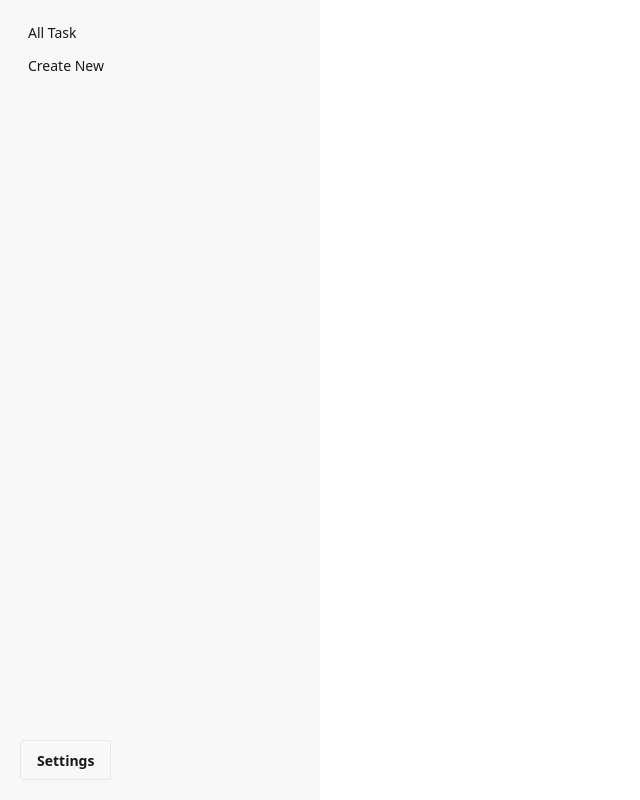
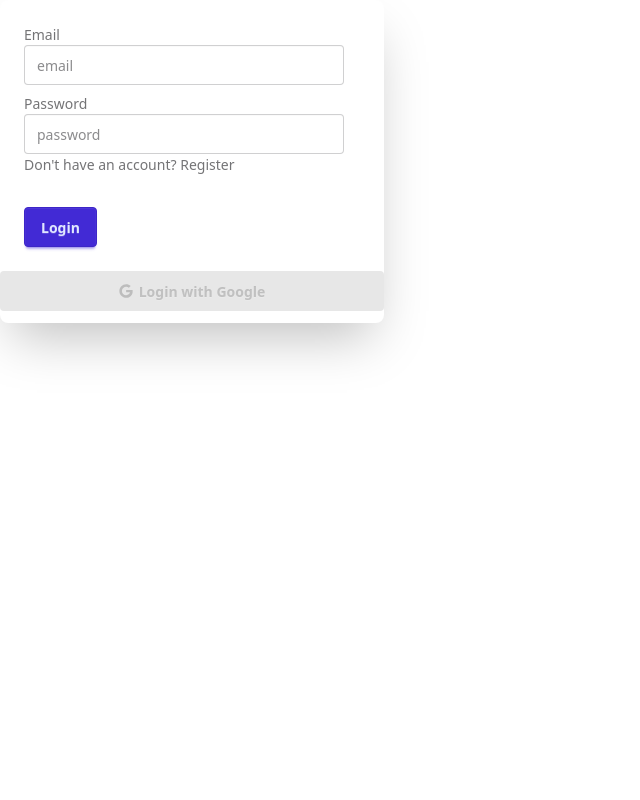
Before and after one commit to DKAbir111/Developer-Look-Client, a React (Vite) app: page / in a window 1280 px wide. Shown: the whole page, without its empty margins (0-640 px from the left). Built offline with nearby package versions, Linux system fonts and the light colour scheme; no server answers.

Commit message:
modify some route

```diff
--- a/src/components/Sidebar.jsx
+++ b/src/components/Sidebar.jsx
@@ -1,9 +1,11 @@
 import { Link } from "react-router-dom"
 import { RiMenuFold2Line } from "react-icons/ri";
 import useGoogleCalendar from "../hooks/useGoogleCalender";
+import { useContext } from "react";
+import AuthContext from "../context/AuthContext";
 export default function Sidebar() {
-    const { handleAuthClick, gapiLoaded, gisLoaded, events } = useGoogleCalendar();
-    console.log(events)
+    const { handleAuthClick, gapiLoaded, gisLoaded } = useGoogleCalendar();
+    const { logOut } = useContext(AuthContext)
     return (
         <div className="drawer lg:drawer-open relative min-h-screen">
             <input id="my-drawer-2" type="checkbox" className="drawer-toggle" />
@@ -18,15 +20,18 @@ export default function Sidebar() {
                 <ul className="menu bg-base-200 text-base-content min-h-full w-80 p-4 flex justify-between">
                     {/* Sidebar content here */}
                     <div>
-                        <li><Link to={'/all-task'}>All Task</Link></li>
-                        <li><Link to={'/add-task'}>Create New</Link></li>
+                        <li><Link to={'/task'}>All Task</Link></li>
+                        <li><Link to={'/task/add'}>Create New</Link></li>
                     </div>
 
                     <div className="dropdown dropdown-top">
                         <div tabIndex={0} role="button" className="btn m-1"> Settings</div>
                         <ul tabIndex={0} className="dropdown-content menu bg-base-100 rounded-box z-[1] w-52 p-2 shadow">
                             <li><a onClick={handleAuthClick} disabled={!gapiLoaded || !gisLoaded}>Connect Google</a></li>
-                            <li><a>Log Out</a></li>
+                            <li><a onClick={() => {
+                                localStorage.removeItem('auth_token');
+                                logOut();
+                            }}>Log Out</a></li>
                         </ul>
                     </div>
 
--- /dev/null
+++ b/src/layouts/AuthLayout.jsx
@@ -0,0 +1,9 @@
+import { Outlet } from "react-router-dom";
+
+export default function AuthLayout() {
+    return (
+        <div>
+            <Outlet />
+        </div>
+    )
+}
--- a/src/pages/Error.jsx
+++ b/src/pages/Error.jsx
@@ -4,7 +4,7 @@ export default function Error() {
     return (
         <div>
             Error page
-            <Link className="btn" to={'/all-task'}>   Back to home</Link>
+            <Link className="btn" to={'/'}>   Back to home</Link>
         </div>
     )
 }
--- a/src/pages/Login.jsx
+++ b/src/pages/Login.jsx
@@ -3,9 +3,12 @@ import { Link } from "react-router-dom";
 import AuthContext from "../context/AuthContext";
 import { toast } from "react-toastify";
 import { FaGoogle } from "react-icons/fa";
+import useGoogleCalendar from "../hooks/useGoogleCalender";
 
 export default function Login() {
-    const { signIn, logOut, signInWithGoogle, user } = useContext(AuthContext)
+    const { signIn, logOut, signInWithGoogle, user } = useContext(AuthContext);
+    const { handleAuthClick, gapiLoaded, gisLoaded } = useGoogleCalendar();
+
     const handleSubmit = (e) => {
         e.preventDefault();
         const form = e.target;
@@ -17,10 +20,10 @@ export default function Login() {
                 const user = res?.user;
                 if (user?.email) {
                     if (user.emailVerified) {
-                        toast.success('User logged in successfully!');
+                        toast.success("User logged in successfully!");
                         form.reset();
                     } else {
-                        toast.error('Please verify your email before logging in!');
+                        toast.error("Please verify your email before logging in!");
                         logOut();
                     }
                 }
@@ -31,19 +34,29 @@ export default function Login() {
             });
     };
 
-    console.log(user)
+    console.log(user);
 
     const handleGoogleLogin = () => {
         signInWithGoogle()
             .then((res) => {
                 if (res?.user) {
-                    toast.success('User logged in successfully');
+                    toast.success("User logged in successfully");
+                    if (gapiLoaded && gisLoaded) {
+                        handleAuthClick();
+                    } else {
+                        console.warn("Google API not loaded yet.");
+                    }
                 }
             })
-    }
+            .catch((error) => {
+                toast.error(error.message);
+                console.error("Google sign-in error:", error);
+            });
+    };
+
     return (
-        <div className="card bg-base-100 w-full max-w-sm shrink-0 shadow-2xl" onSubmit={handleSubmit}>
-            <form className="card-body">
+        <div className="card bg-base-100 w-full max-w-sm shrink-0 shadow-2xl">
+            <form className="card-body" onSubmit={handleSubmit}>
                 <div className="form-control">
                     <label className="label">
                         <span className="label-text">Email</span>
@@ -56,14 +69,21 @@ export default function Login() {
                     </label>
                     <input type="password" name="password" placeholder="password" className="input input-bordered" required />
                     <label className="label">
-                        <span >Dont have an account? <Link to={'/register'} className="label-text-alt link link-hover"> Register</Link></span>
+                        <span>
+                            Don&apos;t have an account?{" "}
+                            <Link to={"/register"} className="label-text-alt link link-hover">
+                                Register
+                            </Link>
+                        </span>
                     </label>
                 </div>
                 <div className="form-control mt-6">
                     <button className="btn btn-primary">Login</button>
                 </div>
             </form>
-            <button className="btn mb-3" onClick={handleGoogleLogin}><FaGoogle /> Login with Google</button>
+            <button className="btn mb-3" onClick={handleGoogleLogin} disabled={!gapiLoaded || !gisLoaded}>
+                <FaGoogle /> Login with Google
+            </button>
         </div>
-    )
+    );
 }
--- a/src/pages/Register.jsx
+++ b/src/pages/Register.jsx
@@ -50,7 +50,7 @@ export default function Register() {
                     </label>
                     <input type="password" name="password" placeholder="password" className="input input-bordered" required />
                     <label className="label">
-                        <span >Already have an account?<Link to={'/login'} className="label-text-alt link link-hover"> Login</Link> </span>
+                        <span >Already have an account?<Link to={'/'} className="label-text-alt link link-hover"> Login</Link> </span>
                     </label>
                 </div>
                 <div className="form-control mt-6">
--- a/src/provider/AuthProvider.jsx
+++ b/src/provider/AuthProvider.jsx
@@ -16,6 +16,7 @@ export default function AuthProvider({ children }) {
         return () => unsubscribe();
     }, [])
 
+    console.log(user)
     //create new user
     const createUser = (email, password) => {
         setLoading(true)
```
Also changed, not shown: src/route/router.jsx (+21 -14 lines).
